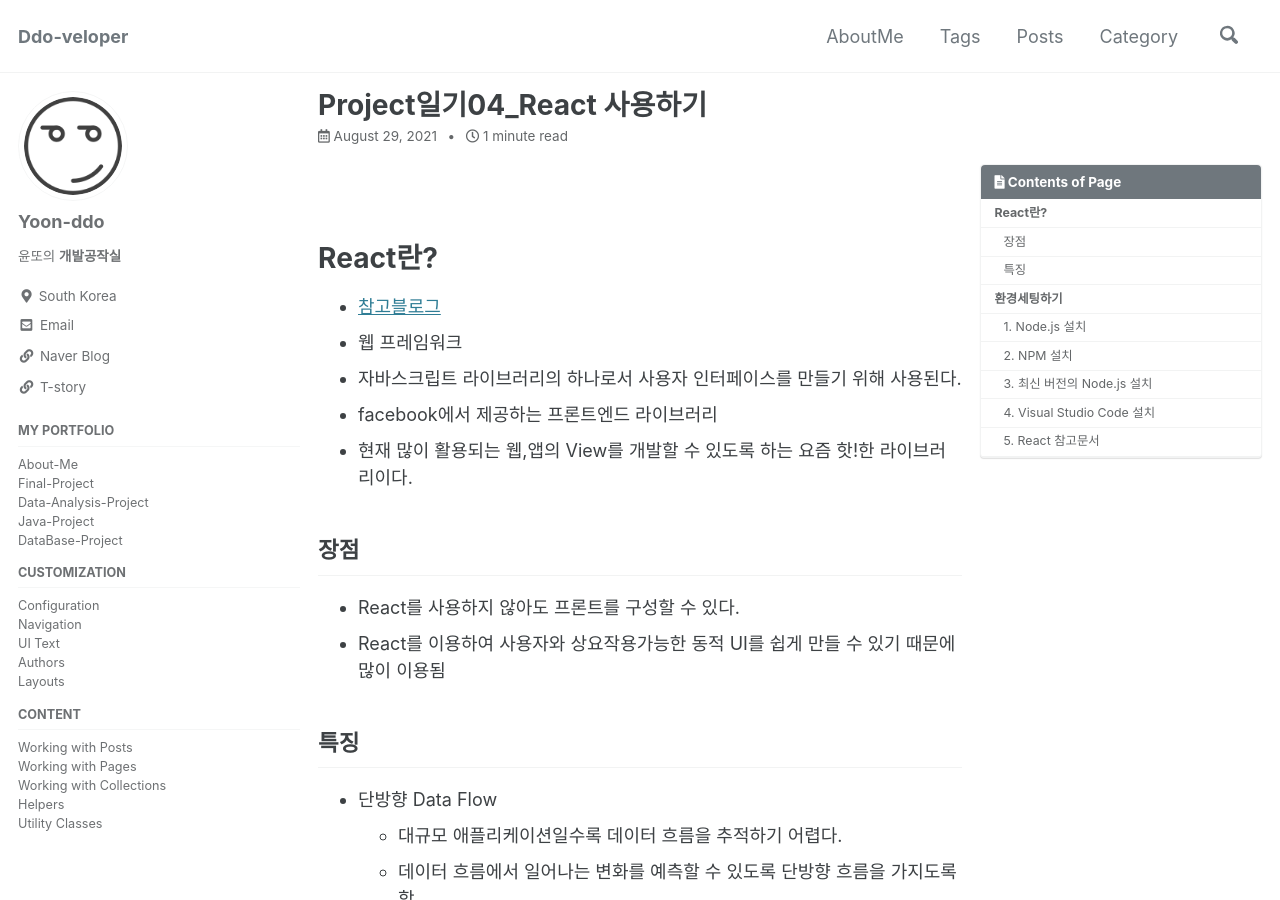
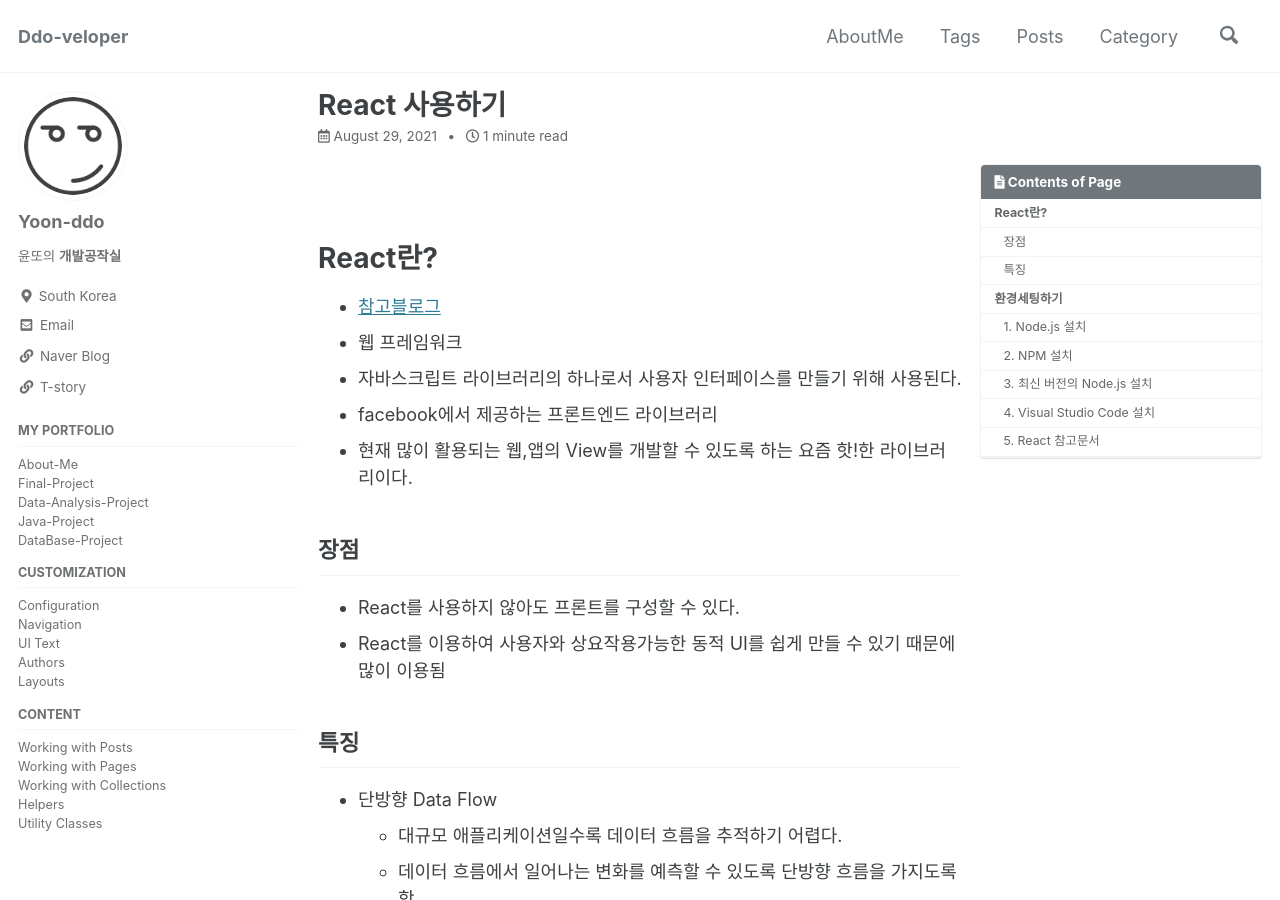
Before and after one commit to Yoon-ddo/Yoon-ddo.github.io, a Jekyll site: the page built from _posts/2021-08-29-React 사용하기.md, in a window 1280 px wide and 900 px high. Built offline with Jekyll 4.4.1, drawn with Linux system fonts in a browser that asks for light colours; cached includes are drawn as plain includes.

Commit message:
Update 2021-08-29-React 사용하기.md

```diff
--- a/_posts/2021-08-29-React 사용하기.md
+++ b/_posts/2021-08-29-React 사용하기.md
@@ -1,5 +1,5 @@
 ---
-title: Project일기04_React 사용하기
+title: React 사용하기
 toc: true
 toc_sticky: true
 toc_label: "Contents of Page"
```
